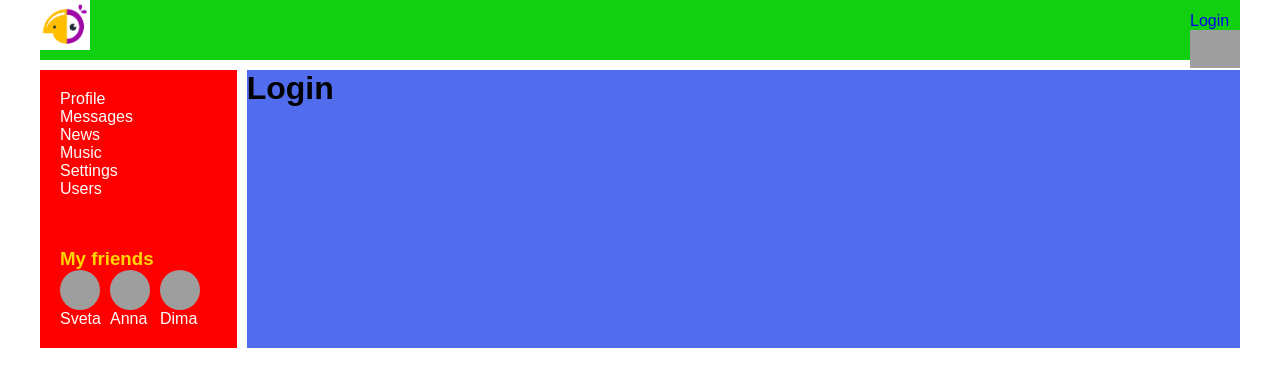
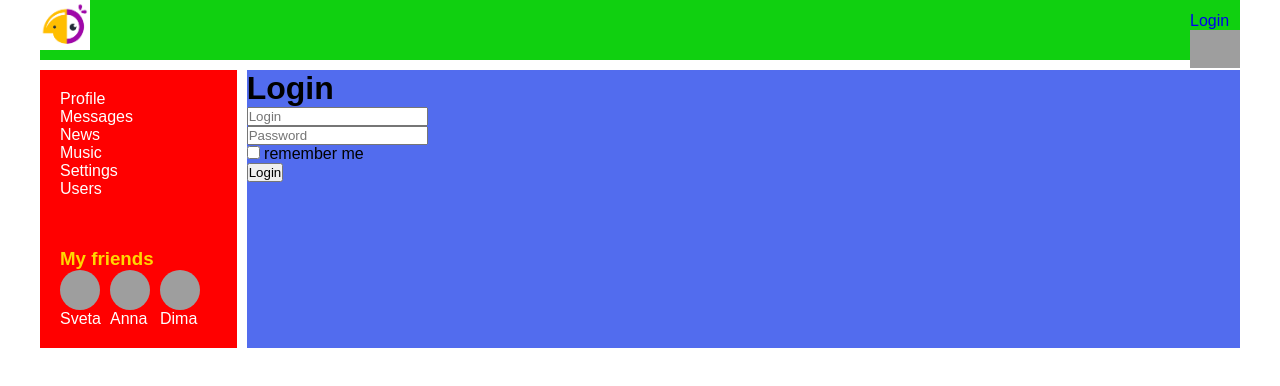
Before and after one commit to Fenix4088/Social-Web, a React (Create React App) app: page /login in a window 1280 px wide. Shown: the top 386 px of the page. Built offline with nearby package versions, Linux system fonts and the light colour scheme; no server answers; grey boxes are pictures that could not be loaded.

Commit message:
75 Added redux-form libarary

```diff
--- a/package.json
+++ b/package.json
@@ -12,6 +12,7 @@
         "@types/react-dom": "^16.9.10",
         "@types/react-redux": "^7.1.15",
         "@types/react-router-dom": "^5.1.6",
+        "@types/redux-form": "^8.3.1",
         "axios": "^0.21.1",
         "node-sass": "^4.14.1",
         "react": "^17.0.1",
@@ -20,6 +21,7 @@
         "react-router-dom": "^5.2.0",
         "react-scripts": "4.0.1",
         "redux": "^4.0.5",
+        "redux-form": "^8.3.7",
         "redux-thunk": "^2.3.0",
         "typescript": "^4.1.2",
         "web-vitals": "^0.2.4"
--- a/src/components/Login/Login.tsx
+++ b/src/components/Login/Login.tsx
@@ -1,5 +1,15 @@
 import React from "react";
+import LoginForm from "./LoginForm";
 
 export const Login = () => {
-    return <h1>Login</h1>
-}
+    const onSubmit = (formData: Object):void => {
+        console.log(formData)
+    }
+
+    return (
+        <div>
+            <h1>Login</h1>
+            <LoginForm onSubmit={onSubmit}/>
+        </div>
+    );
+};
--- /dev/null
+++ b/src/components/Login/LoginForm.tsx
@@ -0,0 +1,33 @@
+import React from "react";
+import {reduxForm, Field, InjectedFormProps} from "redux-form";
+
+type FormDataT = {
+    login: string,
+    password: string,
+    rememberMe: boolean
+}
+
+
+const LoginForm = (props: InjectedFormProps<FormDataT>) => {
+
+    return (
+        <form onSubmit={props.handleSubmit}>
+            <div>
+                <Field type={"text"} placeholder={"Login"} name={"login"} component={"input"}/>
+            </div>
+            <div>
+                <Field type={"text"} placeholder={"Password"} name={"password"} component={"input"}/>
+            </div>
+            <div>
+                <Field type="checkbox" name={"rememberMe"} component={"input"}/> remember me
+            </div>
+            <div>
+                <button>Login</button>
+            </div>
+        </form>
+    );
+};
+
+export default reduxForm<FormDataT>({
+    form: 'login',
+})(LoginForm)
--- a/src/redux/reduxStore.ts
+++ b/src/redux/reduxStore.ts
@@ -5,6 +5,7 @@ import { sidebarReducer } from "./sidebarReducer";
 import { usersReducer } from "./usersReducer";
 import {authReducer} from "./authReducer";
 import thunk from "redux-thunk";
+import { reducer as formReducer } from 'redux-form';
 
 export type StoreType = typeof store;
 
@@ -13,7 +14,8 @@ const rootReducer = combineReducers({
     dialogsPageData: dialogsPageReducer,
     sidebar: sidebarReducer,
     usersPage: usersReducer,
-    auth: authReducer
+    auth: authReducer,
+    form: formReducer
 });
 
 // type RootReducerType = typeof rootReducer;
```
Also changed, not shown: 1 other file (tests, documents, lock files or other folders).
